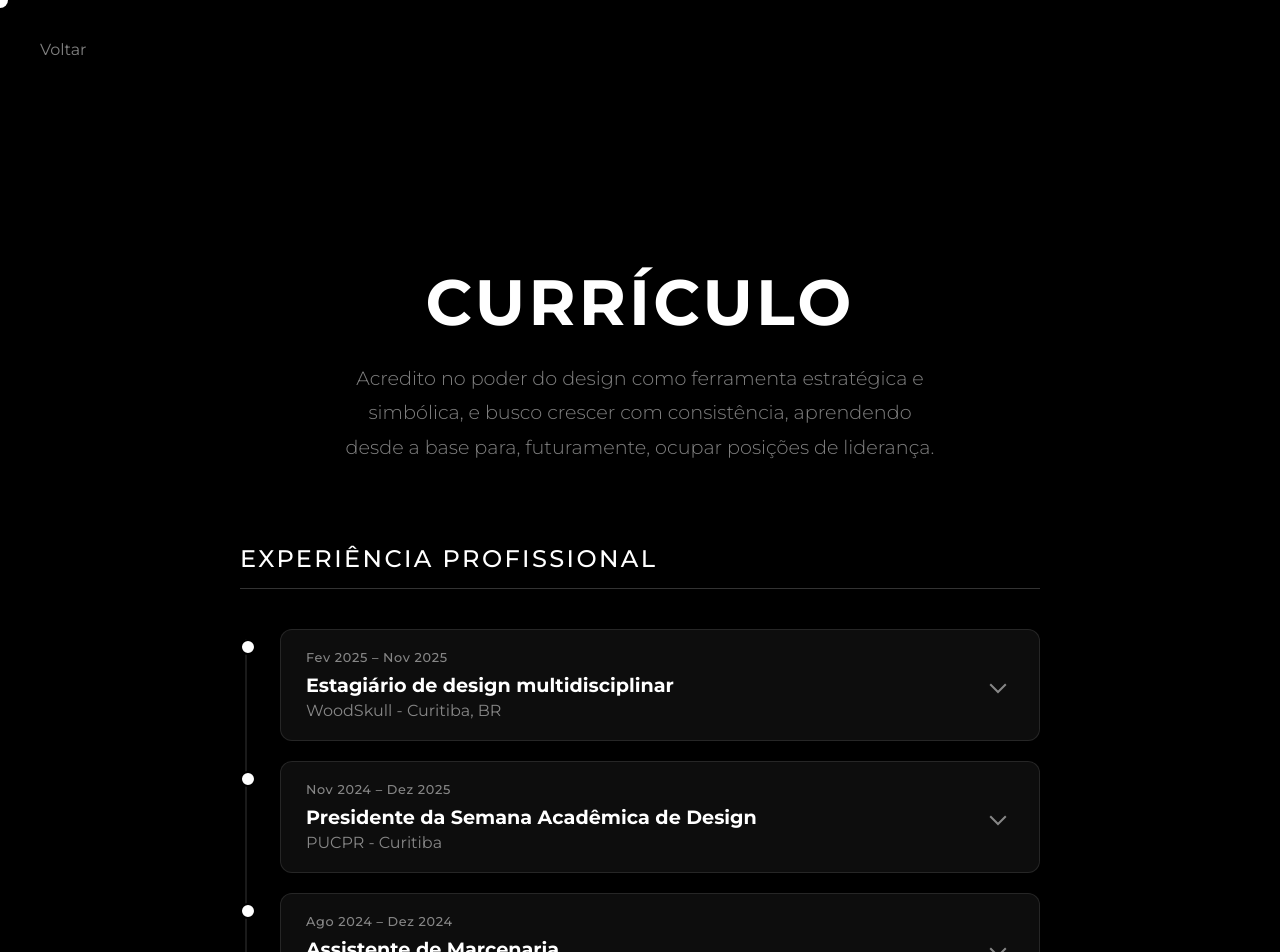
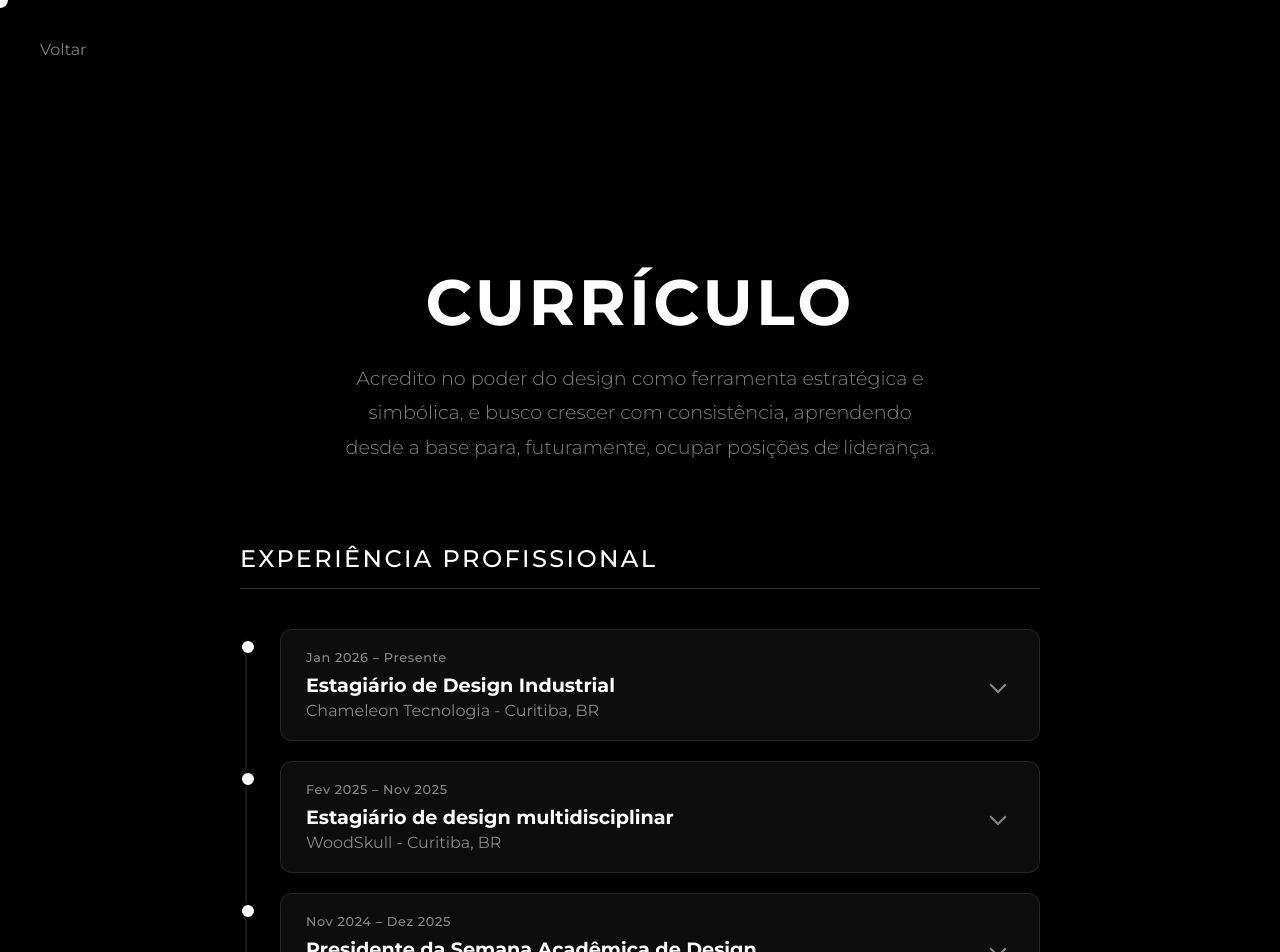
Before and after one commit to margrups/site-marcelo, a React (Vite) app: page /curriculo in a window 1280 px wide. Shown: the top 952 px of the page. Built offline with nearby package versions, Linux system fonts and the light colour scheme.

Commit message:
Update CurriculoPage.jsx

```diff
--- a/src/CurriculoPage.jsx
+++ b/src/CurriculoPage.jsx
@@ -65,6 +65,11 @@ export default function CurriculoPage() {
         <section className="timeline-section">
           <FadeInUp><h2>Experiência Profissional</h2></FadeInUp>
           <div className="timeline">
+
+            <TimelineItem date="Jan 2026 – Presente" title="Estagiário de Design Industrial" company="Chameleon Tecnologia - Curitiba, BR">
+               <p>Atuo na pesquisa e desenvolvimento da parte mecânica e conceitual de produtos tecnológicos, participando desde a ideação até a validação técnica. Realizo modelagem 3D, renderização de alta fidelidade e especificações rigorosas de materiais e mecanismos complexos. Com foco em Design for Manufacturing (DfM), acompanho o desenvolvimento de protótipos e a adequação dos projetos para produção industrial.</p>
+             </TimelineItem>
+
              {/* Item da Timeline: Woodskull */}
              <TimelineItem
                date="Fev 2025 – Nov 2025"
@@ -80,7 +85,7 @@ export default function CurriculoPage() {
                title="Presidente da Semana Acadêmica de Design"
                company="PUCPR - Curitiba"
              >
-               <p>Lidero o planejamento e a execução de um evento acadêmico de grande porte, coordenando uma equipe multidisciplinar na definição de temáticas, gestão logística e curadoria de experiências significativas. Além de garantir a fluidez operacional, atuei na construção de uma identidade coerente e inspiradora para o evento, fortalecendo sua relevância entre estudantes e profissionais do design.</p>
+               <p>Liderei o planejamento e a execução de um evento acadêmico de grande porte, coordenando uma equipe multidisciplinar na definição de temáticas, gestão logística e curadoria de experiências significativas. Além de garantir a fluidez operacional, atuei na construção de uma identidade coerente e inspiradora para o evento, fortalecendo sua relevância entre estudantes e profissionais do design.</p>
              </TimelineItem>
 
              {/* Item da Timeline: Marcenaria */}
```
